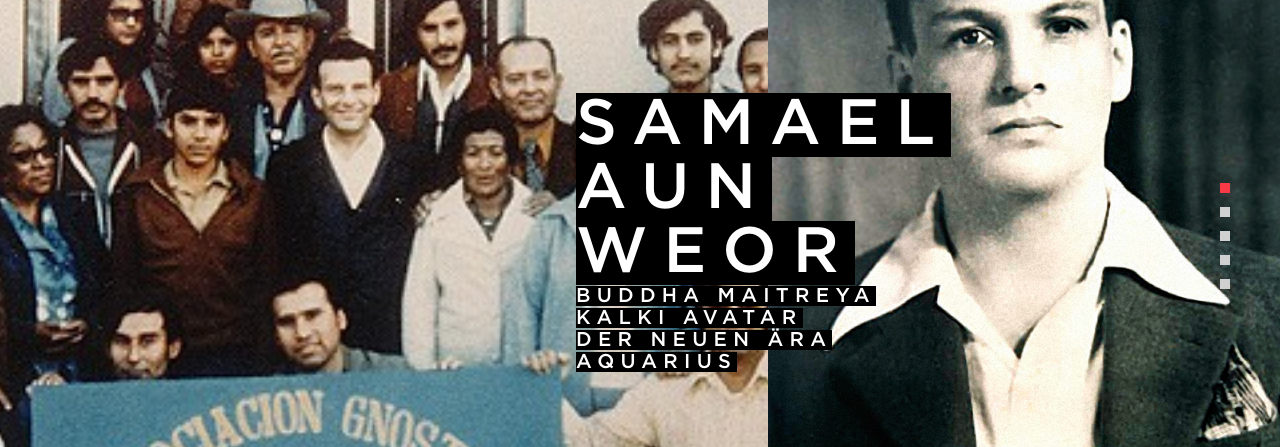
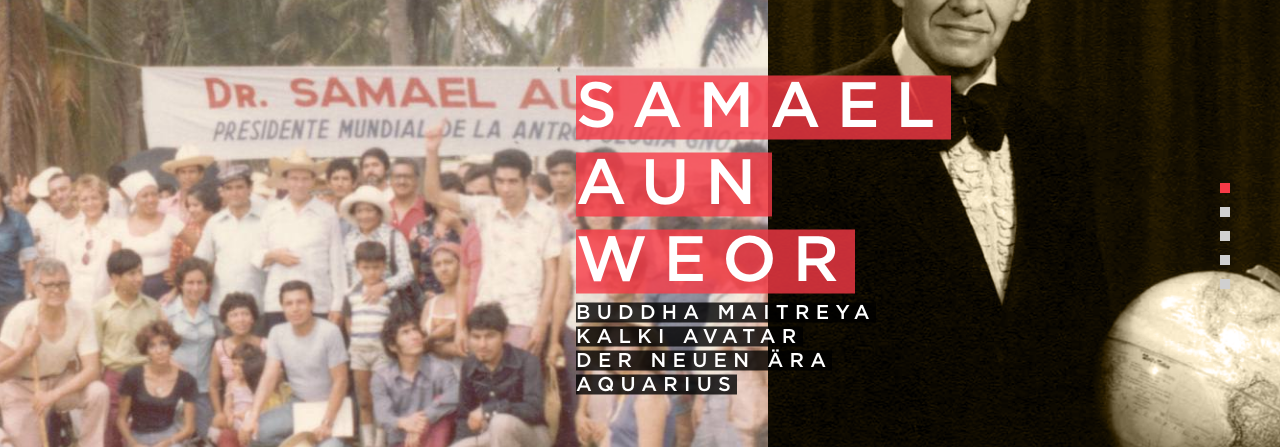
Before and after one commit to gnosissur/template, a website: page samael/index.html in a window 1280 px wide. Shown: the part 167-614 px from the top of the page. Drawn offline with nearby package versions, Linux system fonts and the light colour scheme; some packages are replaced by stand-ins of ours; files whose address does not match are found by name.

Commit message:
multiple sliders

```diff
--- a/js/site.js
+++ b/js/site.js
@@ -20,20 +20,16 @@ window.cancelIdleCallback =
 
 (function() {
 
-    var wayPointObject, timeout, siteContentHeight, showcaseInterval,
-        showCaseFade = 6000,
+    var wayPointObject, timeout, siteContentHeight,
         headerOffset = 150,
         windowInnerHeight = 0,
         scrollPos = 0,
-        currentImage = 0,
         wayPoints = {};
 
     var header = document.querySelector('header'),
         headerContent = document.querySelector('#header-content'),
         headerSlider = document.querySelector('#header-slider'),
         banner = document.querySelector('#banner'),
-        slides = document.querySelectorAll('#header-slider > div'),
-        captions = document.querySelectorAll('#header-slider > div .caption'),
         content = document.querySelector('article'),
         wrapper = document.querySelector('#wrapper'),
         nav = document.querySelector('nav'),
@@ -41,6 +37,16 @@ window.cancelIdleCallback =
         navFooter = document.querySelector('footer > div.notes'),
         footer = document.querySelector('footer'),
         main = document.querySelector('main');
+
+    var sliders = document.querySelectorAll('.header-slider');
+    var interval = 4000, count = 1;
+    [].forEach.call(sliders, function(slider) {
+        slider.slides = slider.querySelectorAll('.header-slider > div');
+        slider.captions = slider.querySelectorAll('.header-slider > div .caption');
+        slider.currentImage = 0;
+        slider.showcaseInterval = undefined;
+        slider.showcaseFade = interval + (count++ * 1000);
+    });
 
     var debounce = function(func, wait, immediate) {
         var timeout;
@@ -97,33 +103,32 @@ window.cancelIdleCallback =
         currentFrame = requestAnimationFrame(step);
     }
 
-    var runShowCase = function(first) {
-        if (slides.length > 1) {
+    var runShowCase = function(slider) {
+        if (slider.slides.length > 1) {
             requestAnimationFrame(function() {
-                if (!!first) {
-                    captions[0].classList.add('caption-up');
-                    slides[0].style.opacity = 1;
-                } else {
-                    for (var i = 0; i < slides.length; i++) {
-                        slides[i].style.opacity = 0;
-                        captions[i].classList.remove('caption-up');
+
+                    for (var i = 0; i < slider.slides.length; i++) {
+                        slider.slides[i].style.opacity = 0;
+                        if (slider.captions.length > 1) slider.captions[i].classList.remove('caption-up');
                     }
-                    currentImage = (currentImage != slides.length - 1) ? currentImage + 1 : 0;
-                    slides[currentImage].style.opacity = 1;
-                    captions[currentImage].classList.add('caption-up');
-                }
+                    slider.currentImage = (slider.currentImage != slider.slides.length - 1) ? slider.currentImage + 1 : 0;
+                    slider.slides[slider.currentImage].style.opacity = 1;
+                    if (slider.captions.length > 1) slider.captions[slider.currentImage].classList.add('caption-up');
+
             });
         }
     }
 
     var resetShowcaseInterval = function() {
-        if (slides.length > 1) {
-            if (showcaseInterval)
-                clearInterval(showcaseInterval);
-            showcaseInterval = setInterval(function() {
-                runShowCase();
-            }, showCaseFade);
-        }
+        [].forEach.call(sliders, function(slider) {
+            if (slider.slides.length > 1) {
+                if (slider.showcaseInterval)
+                    clearInterval(slider.showcaseInterval);
+                slider.showcaseInterval = setInterval(function() {
+                    runShowCase(slider);
+                }, slider.showcaseFade);
+            }
+        });
     };
 
     var navState;
@@ -205,7 +210,7 @@ window.cancelIdleCallback =
         stretchHeader();
         onScroll();
         resetShowcaseInterval();
-        runShowCase();
+        [].forEach.call(sliders, function(slider) { runShowCase(slider) });
         setMenu();
 
         window.addEventListener('resize', function() {
--- a/samael/index.html
+++ b/samael/index.html
@@ -42,11 +42,17 @@
     <main id="home">
 
         <header data-scroll="#introduction">
-            <div id="header-slider">
-                <div>
-                    <div style="background-image: url(/images/front_saw_4.jpg); opacity: 1; width: 60%;"></div>
-                    <div style="background-image: url(/images/front_saw_6.jpg); opacity: 1; width: 40%; right: 0;"></div>
-                </div>
+            <div class="header-slider" style="width: 60%;">
+                <div style="background-image: url(/images/front_saw_4.jpg);"></div>
+                <div style="background-image: url(/images/saw7.jpg);"></div>
+                <div style="background-image: url(/images/saw6.jpg);"></div>
+                <div style="background-image: url(/images/saw5.jpg);"></div>
+            </div>
+            <div class="header-slider" style="width: 40%; right: 0;">
+                <div style="background-image: url(/images/front_saw_6.jpg); background-position: top;"></div>
+                <div style="background-image: url(/images/saw1.png); background-position: top;"></div>
+                <div style="background-image: url(/images/saw3.jpg); background-position: top;"></div>
+                <div style="background-image: url(/images/saw2.jpg); background-position: top;"></div>
             </div>
             <div id="header-content">
                 <div class="brand" style="background-image: url(/images/aeon13_w.png);">
--- a/samael/samael.css
+++ b/samael/samael.css
@@ -14,11 +14,16 @@ h1.title, div.sub-title-secondary {
     text-align: left;
     margin-top: 0;
     display: initial;
-    background-color: black;
+    line-height: initial;
+}
+
+h1.title {
+    background-color: rgba(247, 58, 70, 0.8);
 }
 
 div.sub-title-secondary {
-    line-height: 0;
+    background-color: rgba(0,0,0,0.8);
+    position: relative;
 }
 
 h1.title:before {
--- a/site.css
+++ b/site.css
@@ -213,13 +213,14 @@ header {
     z-index: 500;
 }
 
-#header-slider {
+.header-slider {
+    position: absolute;
     width: 100%;
     height: 100%;
     margin-left: 0%;
 }
 
-#header-slider > div {
+.header-slider > div {
     opacity: 0;
     position: absolute;
     width: 100%;
@@ -230,7 +231,7 @@ header {
     background-position: center;
 }
 
-#header-slider > div:nth-child(1) {
+.header-slider > div:nth-child(1) {
     opacity: 1;
 }
 
```
Also changed, not shown: images/saw1.png (added), images/saw3.jpg (added), images/saw4.jpg (added), images/saw5.jpg (added), images/saw6.jpg (added), images/saw7.jpg (added), images/saw8.jpg (added), 1 other file.
